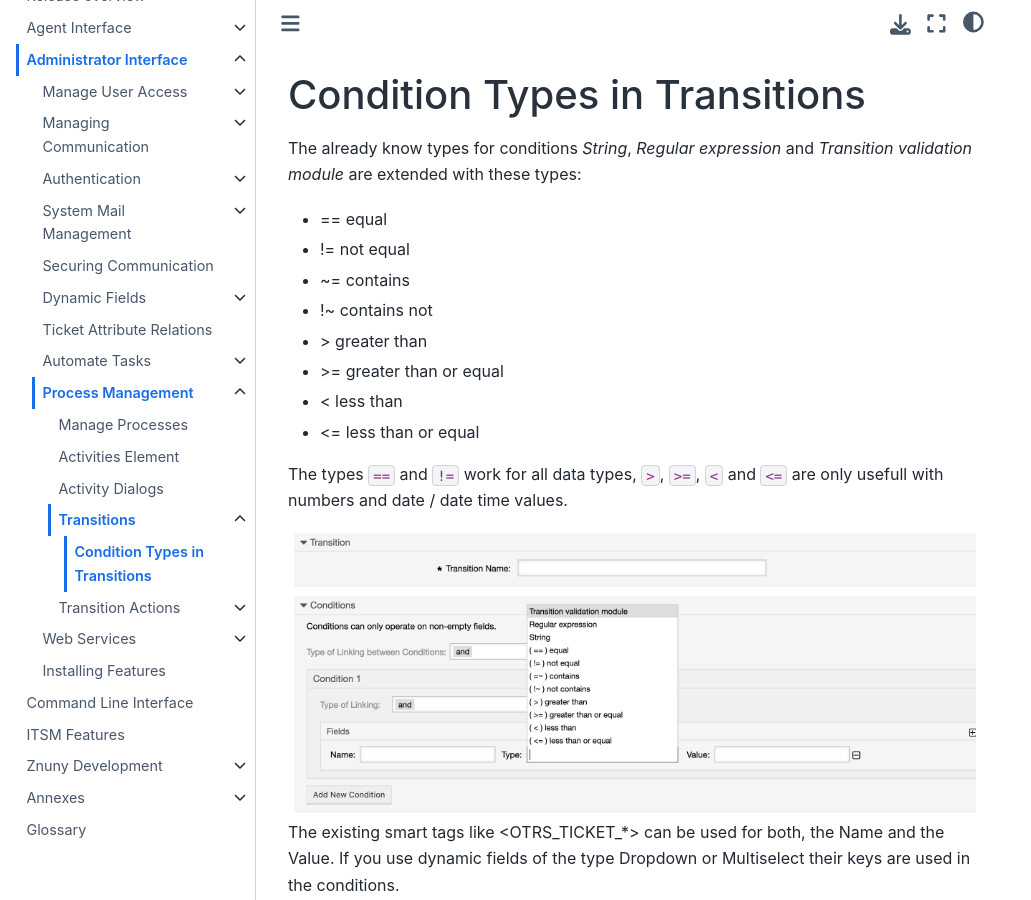
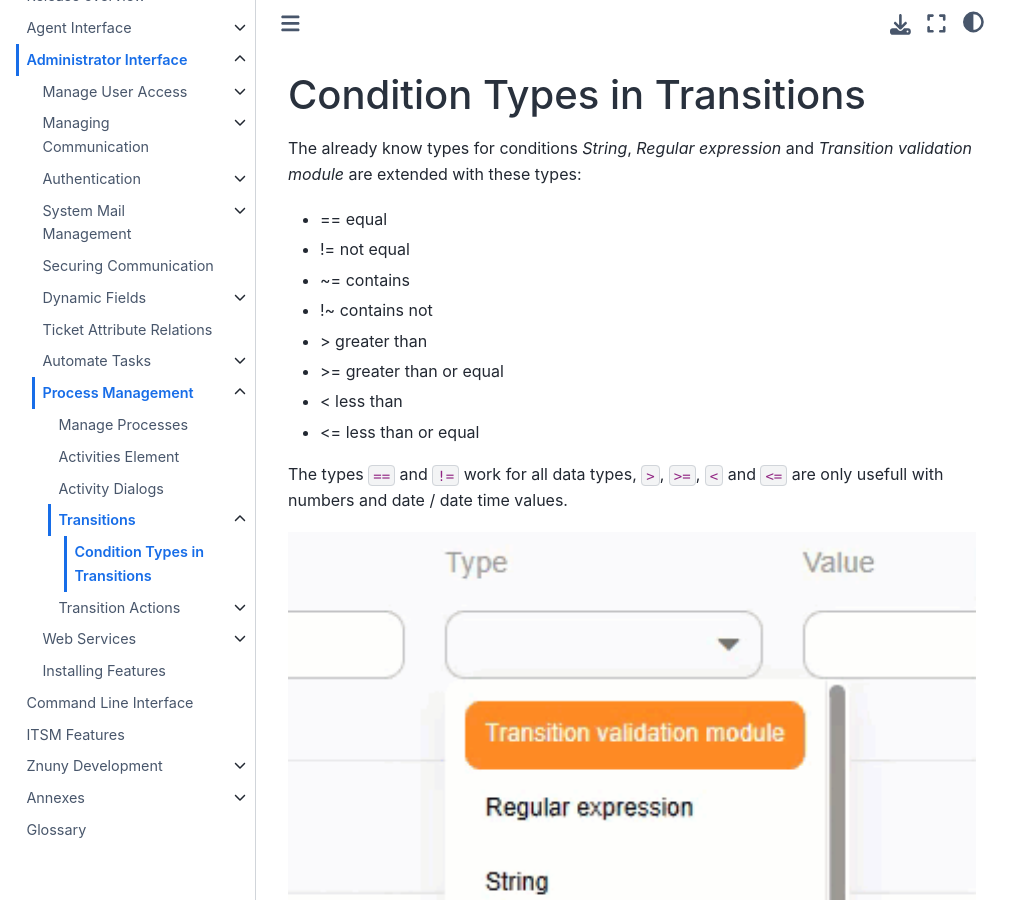
Before and after one commit to znuny/manual, a Sphinx documentation site: the page built from source/admin/processmanagement/transitions/conditions/index.rst, in a window 1280 px wide and 900 px high. Shown: the whole window, without its empty margins (0-1031 px from the left). Built offline with Sphinx 7.4.7 and the Sphinx Book theme 1.1.4, drawn with Linux system fonts in a browser that asks for light colours; pages that are not in the unit, such as notebooks, are missing from menus.

Commit message:
PM Transition images updated.

```diff
--- a/source/admin/processmanagement/transitions/conditions/index.rst
+++ b/source/admin/processmanagement/transitions/conditions/index.rst
@@ -14,7 +14,7 @@ The already know types for conditions `String`, `Regular expression` and `Transi
 
 The types ``==`` and ``!=`` work for all data types, ``>``, ``>=``, ``<`` and ``<=`` are only usefull with numbers and date / date time values.
 
-.. image:: images/ConditionTypes.png
+.. image:: images/condition_types.gif
          :width: 100%
          :alt: Available condition types
 
```
Also changed, not shown: source/admin/processmanagement/transitions/conditions/images/ConditionTypes.png (deleted), source/admin/processmanagement/transitions/conditions/images/condition_types.gif (added), source/admin/processmanagement/transitions/images/process_management_transition_add.png.
